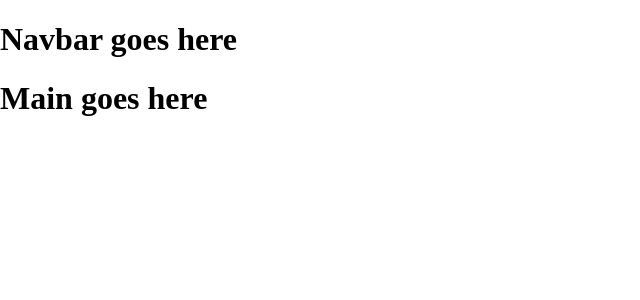
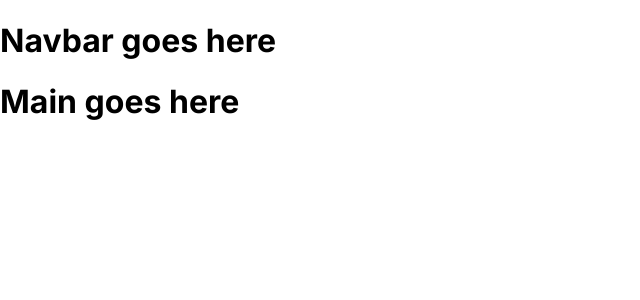
Before and after one commit to vishalicious213/react-site, a React (Vite) app: page / in a window 1280 px wide. Shown: the top 300 px of the page, without its empty margins (0-640 px from the left). Built offline with nearby package versions, Linux system fonts and the light colour scheme.

Commit message:
added inter from google fonts

```diff
--- a/index.css
+++ b/index.css
@@ -5,4 +5,5 @@
 body {
     margin: 0;
     padding: 0;
+    font-family: 'Inter', sans-serif;
 }
--- a/index.html
+++ b/index.html
@@ -5,6 +5,10 @@
     <link rel="icon" type="image/svg+xml" href="/vite.svg" />
     <meta name="viewport" content="width=device-width, initial-scale=1.0" />
     <title>React Site</title>
+    <!-- Google Fonts -->
+    <link rel="preconnect" href="https://fonts.googleapis.com">
+    <link rel="preconnect" href="https://fonts.gstatic.com" crossorigin>
+    <link href="https://fonts.googleapis.com/css2?family=Inter:wght@400;600;700&display=swap" rel="stylesheet">
     <link rel="stylesheet" href="index.css">
   </head>
   <body>
```
Also changed, not shown: index.jsx (+0 -23 lines).
